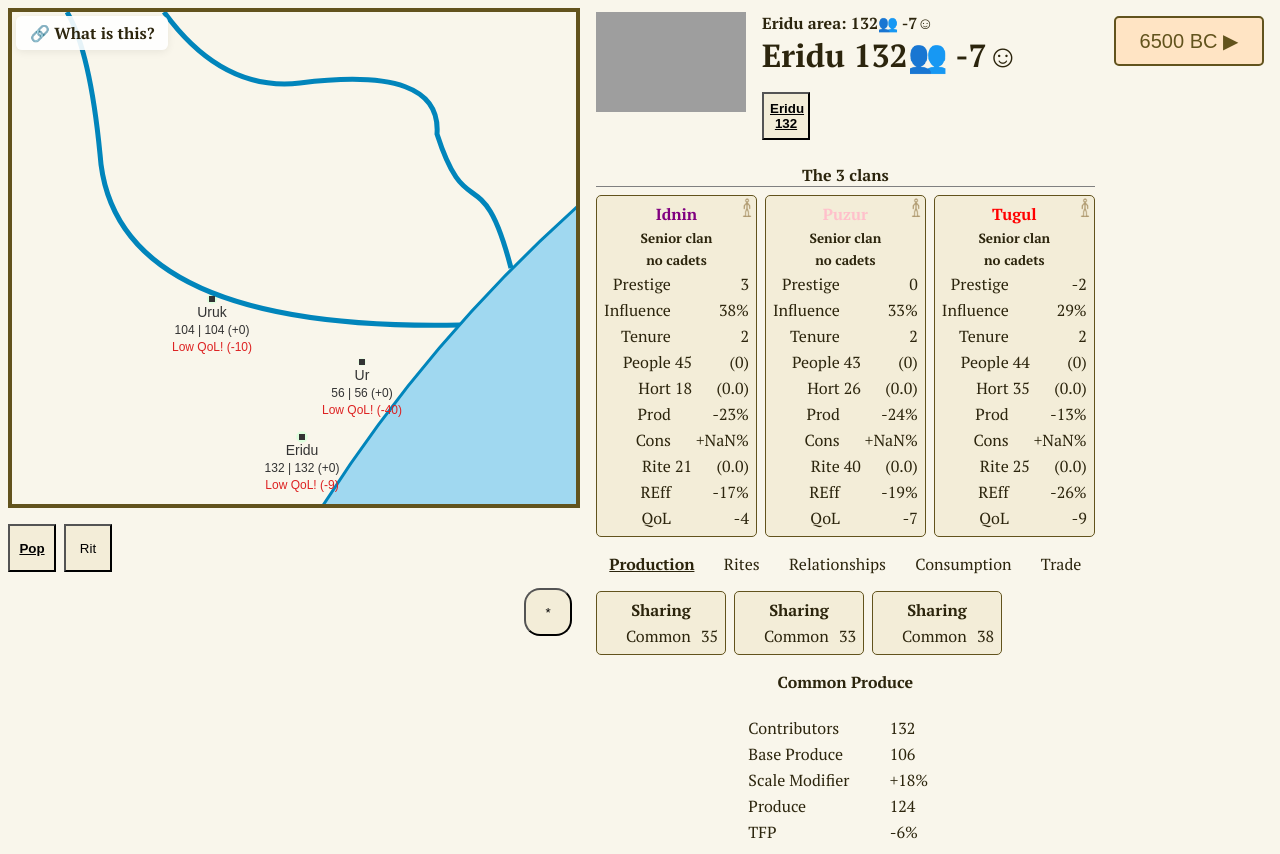
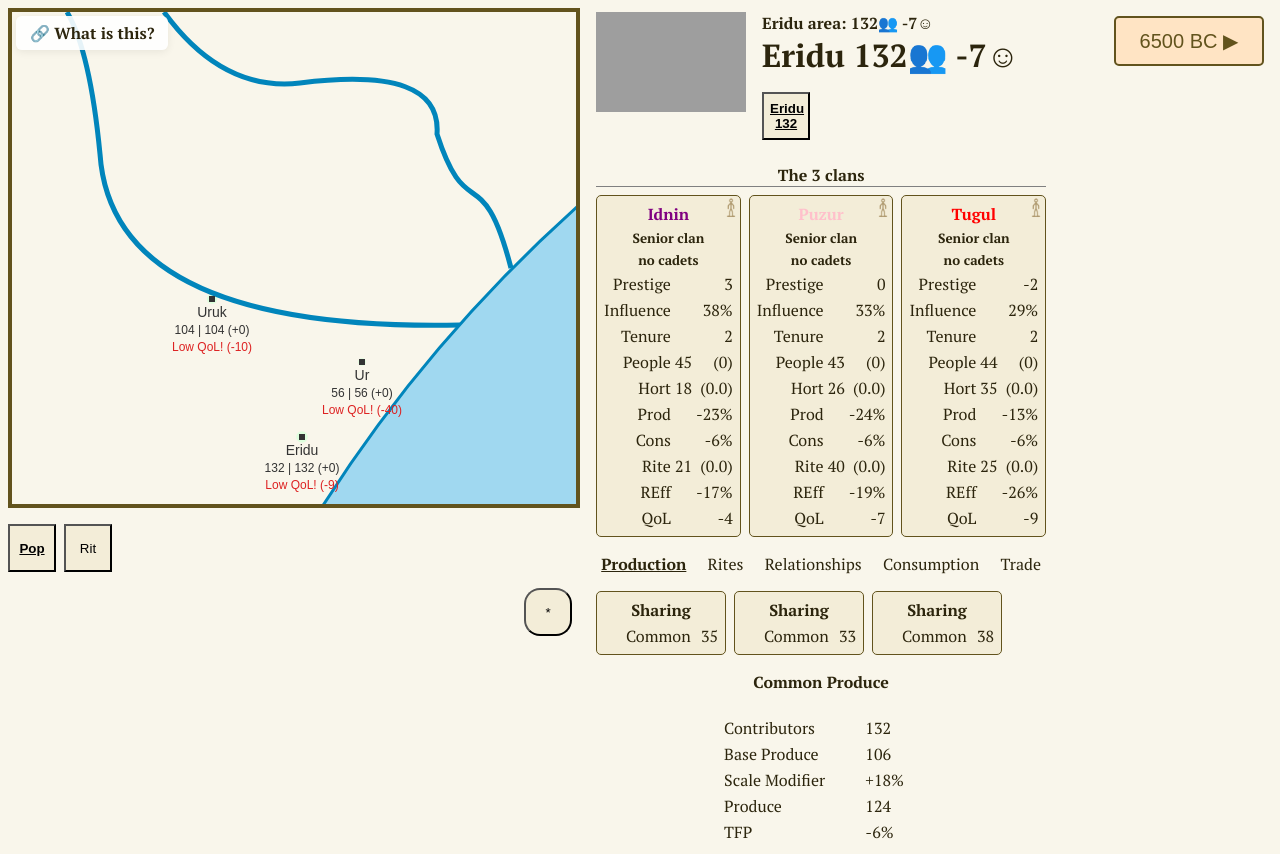
Before and after one commit to dmandelin/world2, a SvelteKit app: page / in a window 1280 px wide. Built offline with nearby package versions, Linux system fonts and the light colour scheme; grey boxes are pictures that could not be loaded.

Commit message:
Fix bug in subsistence display.

```diff
--- a/src/components/ClanCard.svelte
+++ b/src/components/ClanCard.svelte
@@ -162,7 +162,7 @@
             <tr>
                 <td>Cons</td>
                 <td></td>
-                <td>{spct(clan.perCapitaSubsistenceConsumption)}</td>
+                <td>{spct(clan.subsistenceConsumption / clan.size)}</td>
             </tr>
             <tr>
                 <td>Rite</td>
```
